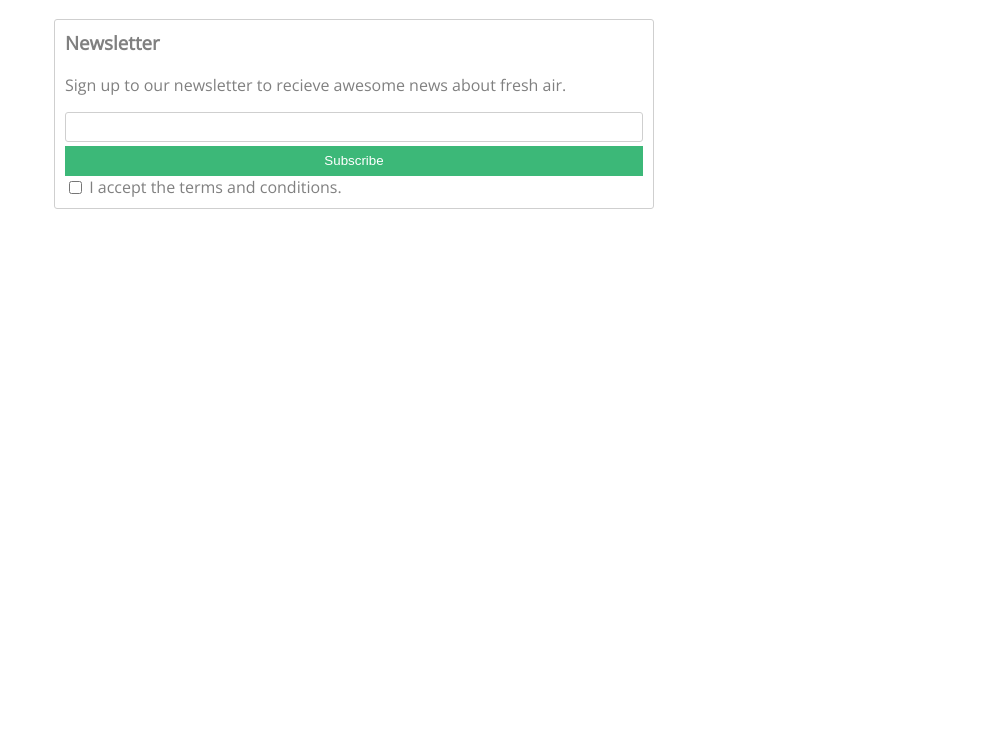
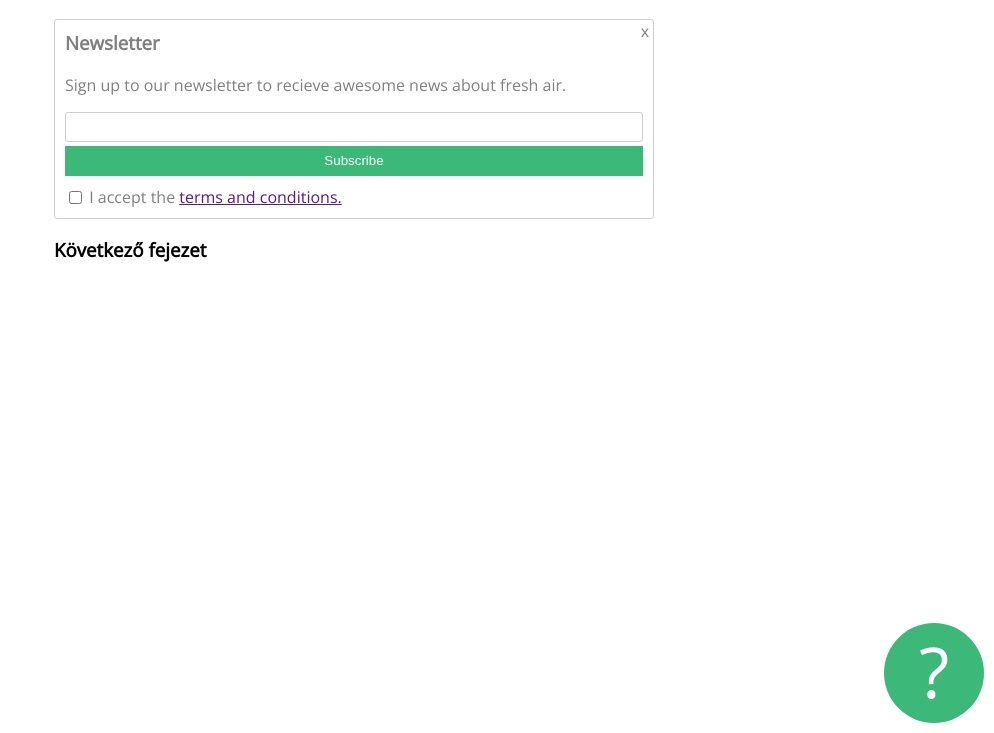
Before and after one commit to szbalesz/gyakorlas, a plain HTML site: page index.html in a window 1280 px wide. Shown: the part 67-800 px from the top of the page, without its empty margins (286-1280 px from the left). Drawn offline with nearby package versions, Linux system fonts and the light colour scheme.

Commit message:
Kérdőjel a jobbalsó sarokba.

```diff
--- a/index.html
+++ b/index.html
@@ -19,9 +19,14 @@
                 <input type="text" name="" id="email">
                 <button type="submit">Subscribe</button>
                 <input type="checkbox" name="" id="terms">
-                <label for="terms">I accept the terms and conditions.</label>
+                <label for="terms">I accept the <a href="">terms and conditions.</a></label>
             </form>
+            <div id="closex">
+                x
+            </div>
         </div>
+        <h3>Következő fejezet</h3>
+        <div id="questionmark">?</div>
     </div>
 </body>
 </html>
--- a/style.css
+++ b/style.css
@@ -11,6 +11,7 @@
     border: thin solid #cfcfcf;
     border-radius: 3px;
     padding: 10px;
+    position: relative;
 }
 
 .newsletter button {
@@ -20,6 +21,7 @@
     display: block;
     width: 100%;
     height: 30px;
+    margin-bottom: 10px;
 }
 
 .newsletter h3{
@@ -40,3 +42,22 @@
     position: relative;
     top: 1.5px;
 }
+
+.newsletter #closex {
+    position: absolute;
+    top: 0;
+    right: 4px;
+}
+
+#questionmark {
+    background-color: #3cb878;
+    width: 100px;
+    height: 100px;
+    border-radius: 50%;
+    color: white;
+    font-size: 70px;
+    text-align: center;
+    position: fixed;
+    bottom: 10px;
+    right: 10px;
+}
```
